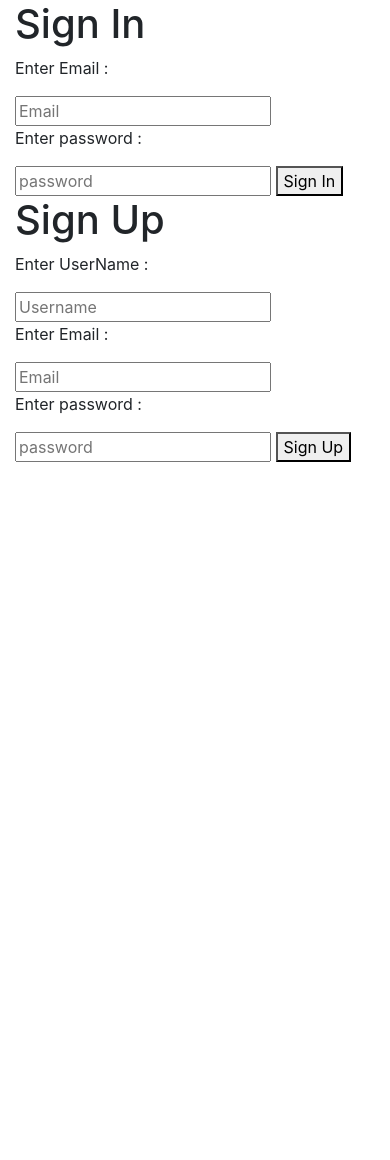
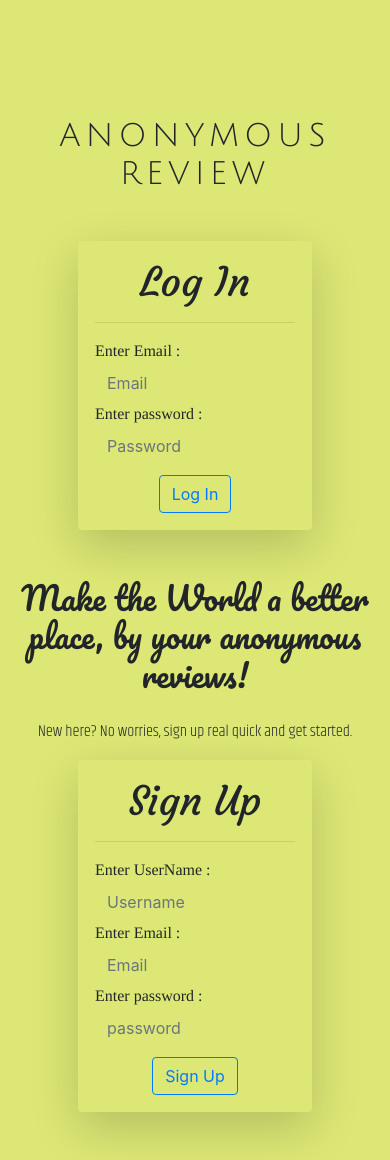
Before and after one commit to GangulyShreyan/AnonymousReview, a Flask app: page / in a window 390 px wide. Before the commit the page ends 462 px from the top, so only its background shows below. Run offline with Flask 2, Linux system fonts and the light colour scheme; some libraries are stand-ins or nearby versions.

Commit message:
added index UI

```diff
--- /dev/null
+++ b/static/styles/index.css
@@ -0,0 +1,39 @@
+body{
+    background-color: #dce775;
+}
+
+#logo{
+    font-family: 'Julius Sans One', sans-serif;
+
+    letter-spacing: 5px;
+    text-align: center;
+    margin-top: 30%;
+}
+
+#abouttext{
+    font-family: 'Pacifico', cursive;
+    text-align: center;
+}
+
+#signintext{
+    font-family: 'Courgette', cursive;
+    text-align: center;
+}
+
+#formtext{
+    font-family: 'Tinos';
+}
+
+input.transparent-input{
+    background-color:rgba(0,0,0,0) !important;
+    border:none !important;
+ }
+
+form{
+    border:1px solid #dce775;
+}
+
+#signuptext{
+    font-family: 'Khand', sans-serif;
+    text-align: center;
+}
--- a/templates/index.html
+++ b/templates/index.html
@@ -6,25 +6,75 @@
         <meta name="viewport" content="width=device-width, initial-scale=1, shrink-to-fit=no">
         <meta http-equiv="X-UA-Compatible" content="ie=edge">
 
-        <script src="https://code.jquery.com/jquery-3.3.1.slim.min.js" integrity="sha256-3edrmyuQ0w65f8gfBsqowzjJe2iM6n0nKciPUp8y+7E=" crossorigin="anonymous"></script>
+        <link href="https://fonts.googleapis.com/css2?family=Julius+Sans+One&display=swap" rel="stylesheet">
+        <link href="https://fonts.googleapis.com/css2?family=Courgette&display=swap" rel="stylesheet">
+        <link href='https://fonts.googleapis.com/css?family=Tinos' rel='stylesheet'>
+        <link href="https://fonts.googleapis.com/css2?family=Pacifico&display=swap" rel="stylesheet">
+        <link href="https://fonts.googleapis.com/css2?family=Khand:wght@300&display=swap" rel="stylesheet">
+
+
         <link rel="stylesheet" href="https://stackpath.bootstrapcdn.com/bootstrap/4.5.0/css/bootstrap.min.css" integrity="sha384-9aIt2nRpC12Uk9gS9baDl411NQApFmC26EwAOH8WgZl5MYYxFfc+NcPb1dKGj7Sk" crossorigin="anonymous">
         <script src="https://stackpath.bootstrapcdn.com/bootstrap/4.5.0/js/bootstrap.min.js" integrity="sha384-OgVRvuATP1z7JjHLkuOU7Xw704+h835Lr+6QL9UvYjZE3Ipu6Tp75j7Bh/kR0JKI" crossorigin="anonymous"></script>
+
+        <link rel= "stylesheet" type= "text/css" href="{{url_for('static', filename='styles/index.css')}}">
+
+        <script src="https://code.jquery.com/jquery-3.3.1.slim.min.js" integrity="sha256-3edrmyuQ0w65f8gfBsqowzjJe2iM6n0nKciPUp8y+7E=" crossorigin="anonymous"></script>
         <script src="https://www.gstatic.com/firebasejs/7.14.2/firebase-app.js"></script>
         <script src="https://www.gstatic.com/firebasejs/7.14.2/firebase-auth.js"></script>
         <script src="https://www.gstatic.com/firebasejs/7.14.2/firebase-database.js"></script>
     </head>
 
     <body>
-        <div class = "container">
+        <div class = "row">
+            <div class = "col-sm">
+                <h2 ID = "logo"><span class="flow-text">ANONYMOUS REVIEW</span></h2>
+            </div>
+            <div class = "col-sm-5">
+                <div class="container shadow-lg p-3 mb-5 rounded" style="max-width:60%;margin-top: 10%;">
                     <form action="">
-                <h1>Sign In</h1>
-                <p>Enter Email : </p>
-                <input id = "signinemail" placeholder="Email">
-                <p>Enter password : </p>
-                <input id = "signinpass" placeholder = "password">
-                <button id="btn-signin" type="button">Sign In
+                        <h1 id="signintext">Log In</h1>
+                        <hr class="solid">
+                        <div class="divider"></div>
+                        <p id="formtext">Enter Email : </p>
+                        <input id = "signinemail" placeholder="Email" style="margin-top:-15px;" class="form-control transparent-input border" >
+                        <p id="formtext">Enter password : </p>
+                        <input id = "signinpass" placeholder = "Password" style="margin-top:-15px;" class="form-control transparent-input border">
+                        <div class = "text-center">
+                            <button id="btn-signin" type="button"  class="btn btn-outline-primary " style="margin-top:10px;">Log In
                             </button>
+                        </div>
                     </form>
+                </div>
+            </div>
+        </div>
+        <div class = "row">
+            <div class = "col-sm">
+                <h2 ID = "abouttext"><span class="flow-text">Make the World a better place,
+
+                    by your anonymous reviews!</span></h2>
+            </div>
+            <div class = "col-sm-5">
+                <p id="signuptext" style="margin-top: 5%;">New here? No worries, sign up real quick and get started.</p>
+                <div class="container shadow-lg p-3 mb-5 rounded" style="max-width:60%;margin-top: 2%;">
+                    <form action="">
+                        <h1 id="signintext">Sign Up</h1>
+                        <hr class="solid">
+                        <div class="divider"></div>
+                        <p id="formtext">Enter UserName : </p>
+                        <input id ="signupname" placeholder="Username" style="margin-top:-15px;" class="form-control transparent-input border" >
+                        <p id="formtext">Enter Email : </p>
+                        <input id = "signupemail" placeholder="Email" style="margin-top:-15px;" class="form-control transparent-input border">
+                        <p id="formtext">Enter password : </p>
+                        <input id = "signuppass" placeholder = "password" style="margin-top:-15px;" class="form-control transparent-input border">
+                        <div class = "text-center">
+                            <button id="btn-signup" type="reset"  class="btn btn-outline-primary " style="margin-top:10px;">Sign Up
+                            </button>
+                        </div>
+                    </form>
+                </div>
+            </div>
+
+            <!--<div class = "col s12 m6 l6">
                 <form action = "">
                     <h1>Sign Up</h1>
                     <p>Enter UserName : </p>
@@ -35,14 +85,14 @@
                     <input id = "signuppass" placeholder = "password">
                     <button id="btn-signup" type="button">Sign Up
                     </button>
+                </form>
+            </div> -->
+        </div>
 
-            </form>
-
-
-        </div>
 
         <script type="text/javascript" src="{{url_for('static', filename='index.js')}}"></script>
         <script src="https://code.jquery.com/jquery-3.4.1.slim.min.js" integrity="sha384-J6qa4849blE2+poT4WnyKhv5vZF5SrPo0iEjwBvKU7imGFAV0wwj1yYfoRSJoZ+n" crossorigin="anonymous"></script>
         <script src="https://cdn.jsdelivr.net/npm/popper.js@1.16.0/dist/umd/popper.min.js" integrity="sha384-Q6E9RHvbIyZFJoft+2mJbHaEWldlvI9IOYy5n3zV9zzTtmI3UksdQRVvoxMfooAo" crossorigin="anonymous"></script>
+
     </body>
 </html>
```
Also changed, not shown: templates/submit.html (+9 -2 lines), static/css/index.css (deleted). Lines whose indentation alone changed are shown as unchanged.
